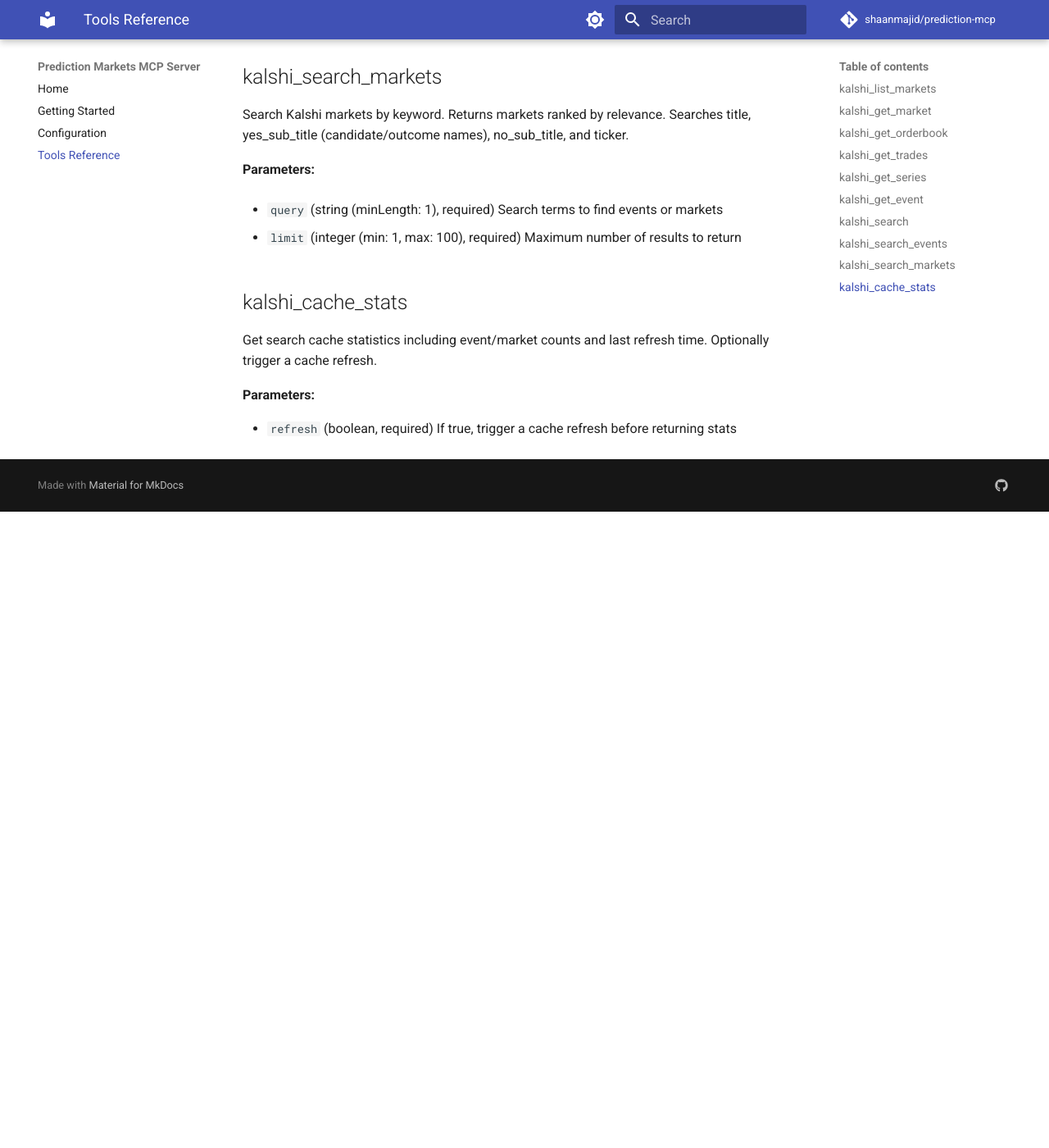
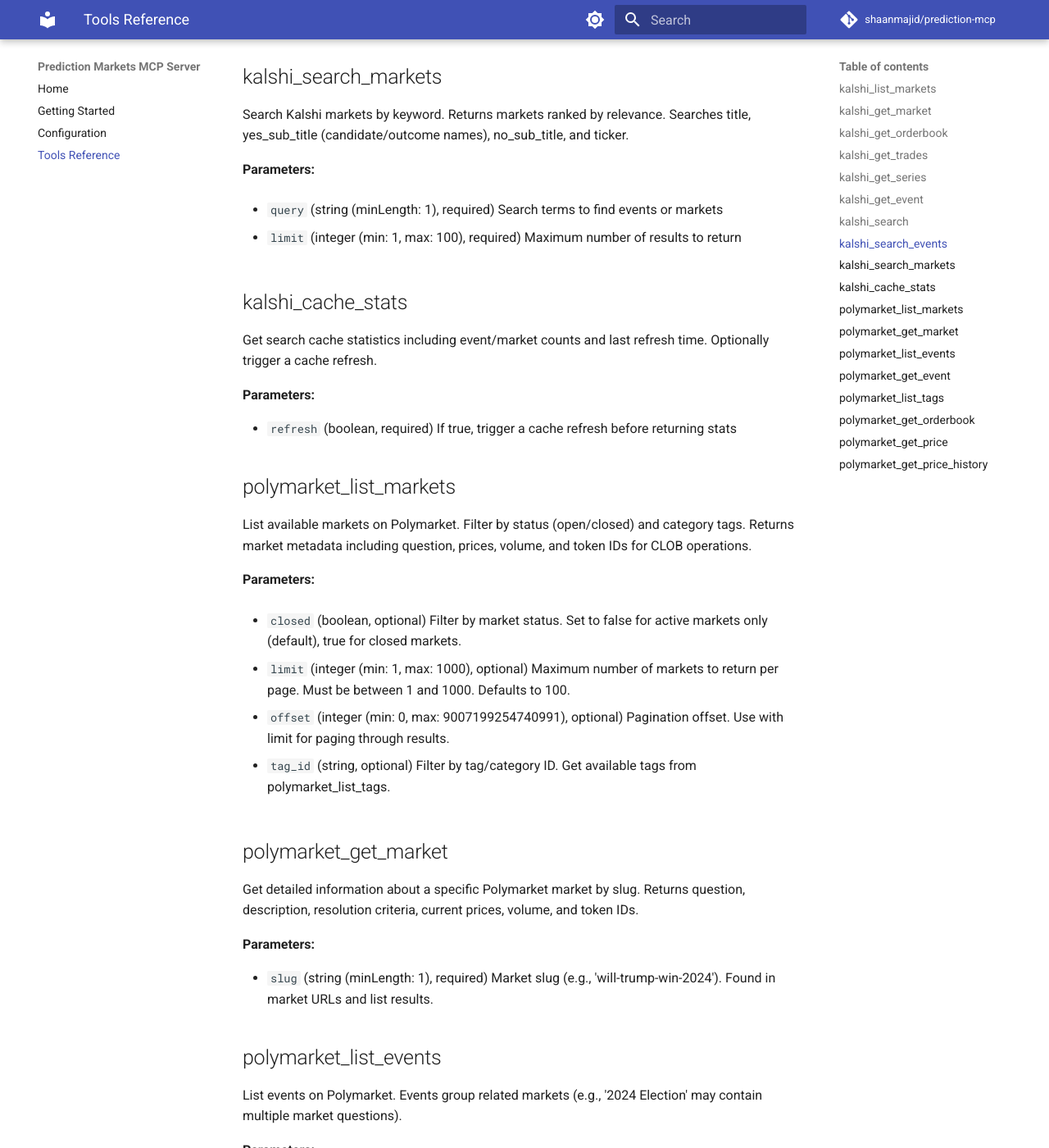
Before and after one commit to shaanmajid/prediction-mcp, an MkDocs documentation site: the page built from docs/tools/reference.md, in a window 1280 px wide and 1400 px high, scrolled down 2454 px. Shown: the whole window at 82% size. Built offline with MkDocs 1.6.1 and Material for MkDocs 9.7.7, drawn with Linux system fonts in a browser that asks for light colours; comment, search, counter and statistics services are not loaded; before the commit the page ends 3078 px from its top, so only the background shows below that; some of the changed text lies outside the part shown.

```diff
--- a/docs/tools/reference.md
+++ b/docs/tools/reference.md
@@ -112,3 +112,102 @@ Get search cache statistics including event/market counts and last refresh time.
 
 - `refresh` (boolean, required)
   If true, trigger a cache refresh before returning stats
+
+## polymarket_list_markets
+
+List available markets on Polymarket. Filter by status (open/closed) and category tags. Returns market metadata including question, prices, volume, and token IDs for CLOB operations.
+
+**Parameters:**
+
+- `closed` (boolean, optional)
+  Filter by market status. Set to false for active markets only (default), true for closed markets.
+
+- `limit` (integer (min: 1, max: 1000), optional)
+  Maximum number of markets to return per page. Must be between 1 and 1000. Defaults to 100.
+
+- `offset` (integer (min: 0, max: 9007199254740991), optional)
+  Pagination offset. Use with limit for paging through results.
+
+- `tag_id` (string, optional)
+  Filter by tag/category ID. Get available tags from polymarket_list_tags.
+
+## polymarket_get_market
+
+Get detailed information about a specific Polymarket market by slug. Returns question, description, resolution criteria, current prices, volume, and token IDs.
+
+**Parameters:**
+
+- `slug` (string (minLength: 1), required)
+  Market slug (e.g., 'will-trump-win-2024'). Found in market URLs and list results.
+
+## polymarket_list_events
+
+List events on Polymarket. Events group related markets (e.g., '2024 Election' may contain multiple market questions).
+
+**Parameters:**
+
+- `closed` (boolean, optional)
+  Filter by event status. Set to false for active events only (default), true for closed events.
+
+- `limit` (integer (min: 1, max: 1000), optional)
+  Maximum number of events to return per page. Must be between 1 and 1000. Defaults to 100.
+
+- `offset` (integer (min: 0, max: 9007199254740991), optional)
+  Pagination offset. Use with limit for paging through results.
+
+- `tag_id` (string, optional)
+  Filter by tag/category ID. Get available tags from polymarket_list_tags.
+
+## polymarket_get_event
+
+Get detailed event information by slug. Events contain metadata and may include nested markets.
+
+**Parameters:**
+
+- `slug` (string (minLength: 1), required)
+  Event slug (e.g., '2024-presidential-election'). Found in event URLs and list results.
+
+## polymarket_list_tags
+
+List available category tags on Polymarket. Tags can be used to filter markets and events by category (e.g., Politics, Sports, Crypto).
+
+No parameters.
+
+## polymarket_get_orderbook
+
+Get the current orderbook for a Polymarket outcome token. Returns both bids and asks with price and size. Use token_id from market's clobTokenIds field.
+
+**Parameters:**
+
+- `token_id` (string (minLength: 1), required)
+  Outcome token ID from market's clobTokenIds field. Each market has separate token IDs for Yes/No outcomes.
+
+## polymarket_get_price
+
+Get the current best price for a Polymarket outcome token. Specify BUY or SELL side.
+
+**Parameters:**
+
+- `token_id` (string (minLength: 1), required)
+  Outcome token ID from market's clobTokenIds field.
+
+- `side` ("BUY" | "SELL", required)
+  Order side to get price for.
+
+## polymarket_get_price_history
+
+Get historical price data for a Polymarket outcome token. Returns time series of price points. Defaults to last 24 hours with hourly resolution.
+
+**Parameters:**
+
+- `token_id` (string (minLength: 1), required)
+  Outcome token ID from market's clobTokenIds field.
+
+- `fidelity` (integer (min: 1, max: 9007199254740991), optional)
+  Data resolution in minutes. Defaults to 60 (hourly data).
+
+- `startTs` (integer (min: -9007199254740991, max: 9007199254740991), optional)
+  Start timestamp in Unix seconds. Defaults to 24 hours ago if not provided.
+
+- `endTs` (integer (min: -9007199254740991, max: 9007199254740991), optional)
+  End timestamp in Unix seconds. Defaults to now if not provided.
```
Also changed, not shown: 2 other files.
